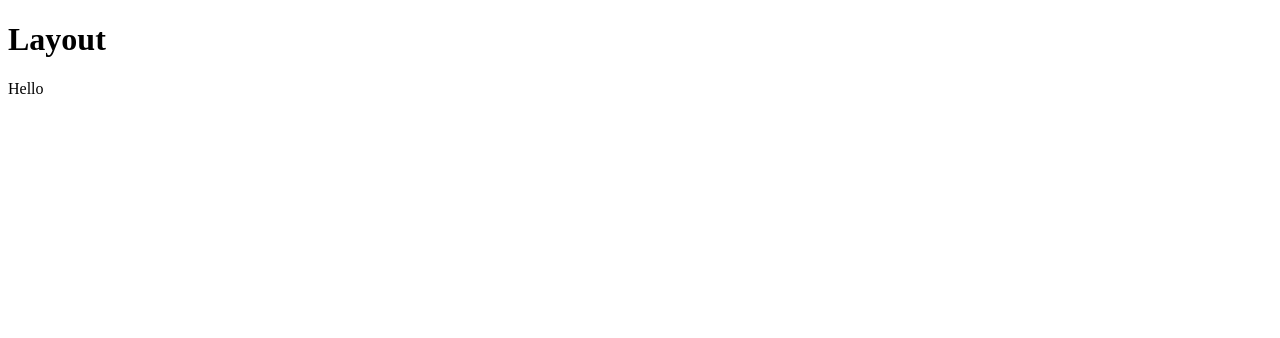
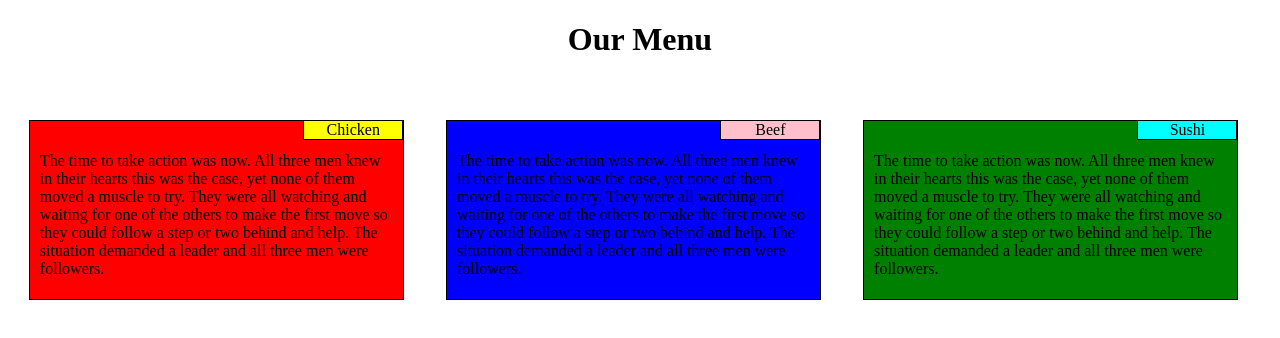
Before and after one commit to Dillon9234/Dillon9234.github.io, a plain HTML site: page index.html in a window 1280 px wide. Drawn offline with Linux system fonts and the light colour scheme.

Commit message:
Add files via upload

```diff
--- a/index.html
+++ b/index.html
@@ -2,9 +2,31 @@
 <html>
 <head>
     <meta charset="UTF-8">
+    <link rel="stylesheet" type="text/css" href="style.css" />
 </head>
 <body>
-    <h1>Layout</h1>
-    <div>Hello</div>
+    <h1>Our Menu</h1>
+    <div class="row">
+        <div class="col-lg col-md">
+            <div class="parah1">
+                <p class="insideTitle insideTitle1">Chicken</p>
+                <p class="Text1">The time to take action was now. All three men knew in their hearts this was the case, yet none of them moved a muscle to try. They were all watching and waiting for one of the others to make the first move so they could follow a step or two behind and help. The situation demanded a leader and all three men were followers.</p>
+            </div>
+        </div>
+        <div class="col-lg col-md">
+            <div class="parah2">
+                <p class="insideTitle insideTitle2">Beef</p>
+                <p class="Text2">The time to take action was now. All three men knew in their hearts this was the case, yet none of them moved a muscle to try. They were all watching and waiting for one of the others to make the first move so they could follow a step or two behind and help. The situation demanded a leader and all three men were followers.</p>
+            </div>
+
+        </div>
+        <div class="col-lg col-md-3">
+            <div class="parah3">
+                <p class="insideTitle insideTitle3">Sushi</p>
+                <p class="Text3">The time to take action was now. All three men knew in their hearts this was the case, yet none of them moved a muscle to try. They were all watching and waiting for one of the others to make the first move so they could follow a step or two behind and help. The situation demanded a leader and all three men were followers.</p>
+            </div>
+
+        </div>
+    </div>
 </body>
 </html>
--- a/style.css
+++ b/style.css
@@ -1,3 +1,93 @@
 * {
     box-sizing: border-box;
 }
+
+.row{
+    width: 100%;
+}
+
+h1{
+    text-align: center;
+}
+
+div{
+    margin: auto;
+    margin-top: 20px;
+}
+
+.parah1,.parah2,.parah3{
+    position: relative;
+    width: 90%;
+    font-family: 'Times New Roman', Times, serif;
+    color: black;
+    border: 1px solid black;
+}
+
+.parah1{
+    background-color: red;
+}
+.parah2{
+    background-color: blue;
+}
+.parah3{
+    background-color: green;
+}
+.Text1{
+    position: relative;
+    top:5px;
+    padding: 10px;
+}
+.Text2{
+    position: relative;
+    top:5px;
+    padding: 10px;
+}
+.Text3{
+    position: relative;
+    top:5px;
+    padding: 10px;
+}
+
+.insideTitle{
+    width: 100px;
+    height: 20px;
+    text-align: center;
+    color: black;
+    border: 1px solid black;
+    position: absolute  ;
+    top:-17px;
+    right:0px;
+}
+
+.insideTitle1{
+    background-color: yellow;
+}
+
+.insideTitle2{
+    background-color: pink;
+}
+
+.insideTitle3{
+    background-color: cyan;
+}
+
+@media (min-width: 992px){
+    .col-lg{
+        float: left;
+        width: 33%;
+    }
+}
+
+@media (min-width: 768px) and (max-width: 991px){
+    .col-md{
+        float: left;
+        width: 50%;
+    }
+    .col-md-3{
+        float: left;
+        width: 100%;
+    }
+    .parah3{
+        width: 95%;
+    }
+}
```
